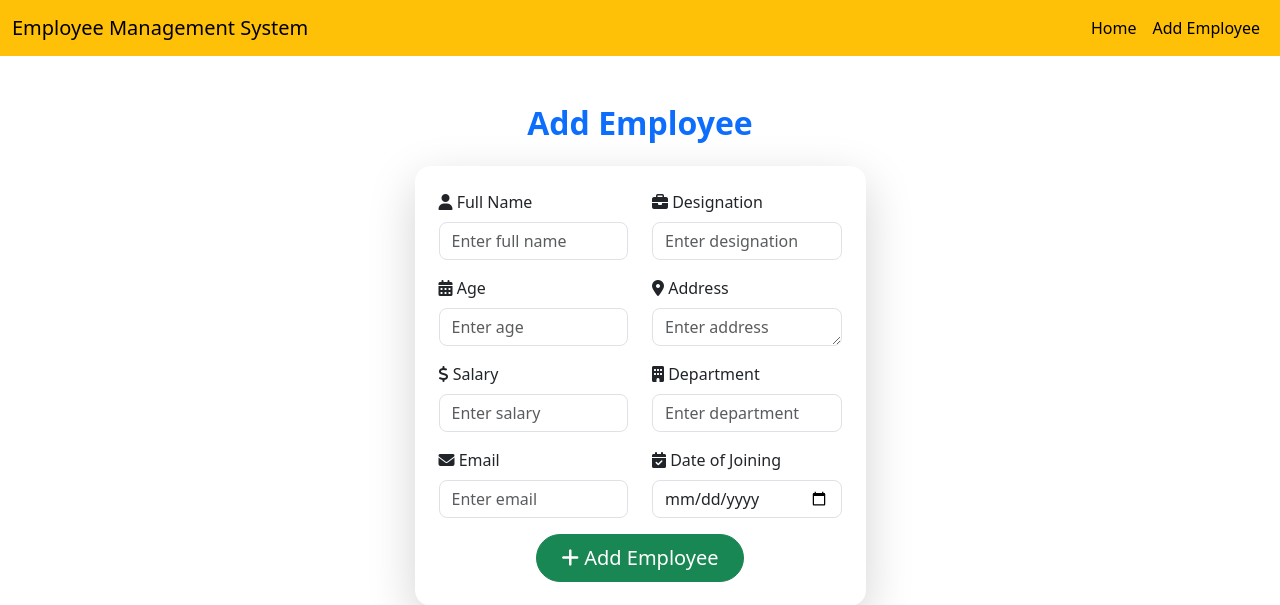
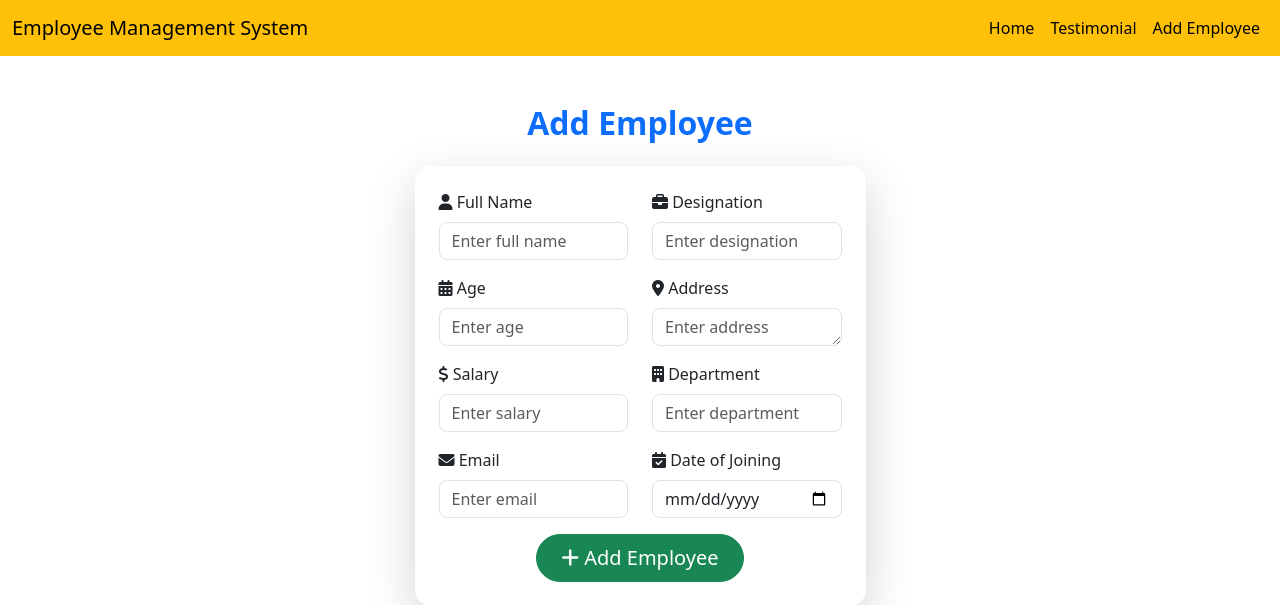
Before and after one commit to Rushikesh31apk/Strong-Password-Generator-using-python-Django, a Django app: page /emp/add-emp/ in a window 1280 px wide. Shown: the top 605 px of the page. Run offline with Django 5.2, Linux system fonts and the light colour scheme; some libraries are stand-ins or nearby versions.

Commit message:
image uploaded

```diff
--- a/templates/emp/navbar.html
+++ b/templates/emp/navbar.html
@@ -16,6 +16,9 @@
                     <a class="nav-link active" aria-current="page" href="/emp/emphome/">Home</a>
                 </li>
                 <li class="nav-item">
+                    <a class="nav-link active" aria-current="page" href="/emp/add-emp/">Testimonial</a>
+                </li>
+                <li class="nav-item">
                     <a class="nav-link active" aria-current="page" href="/emp/add-emp/">Add Employee</a>
                 </li>
 
```
Also changed, not shown: db.sqlite3, media/testomonial/narawaderushikeshgmail.com.jpeg (added).
